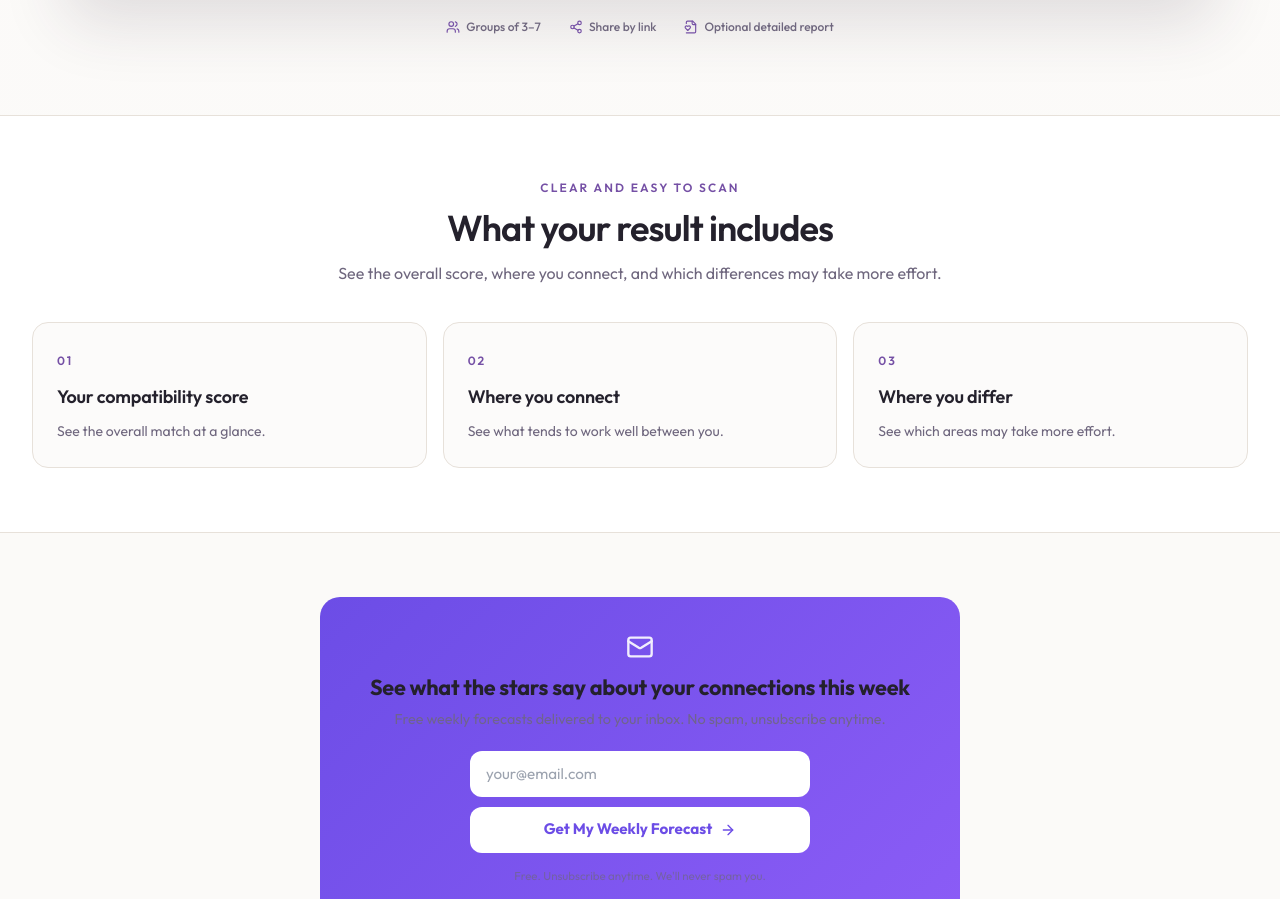
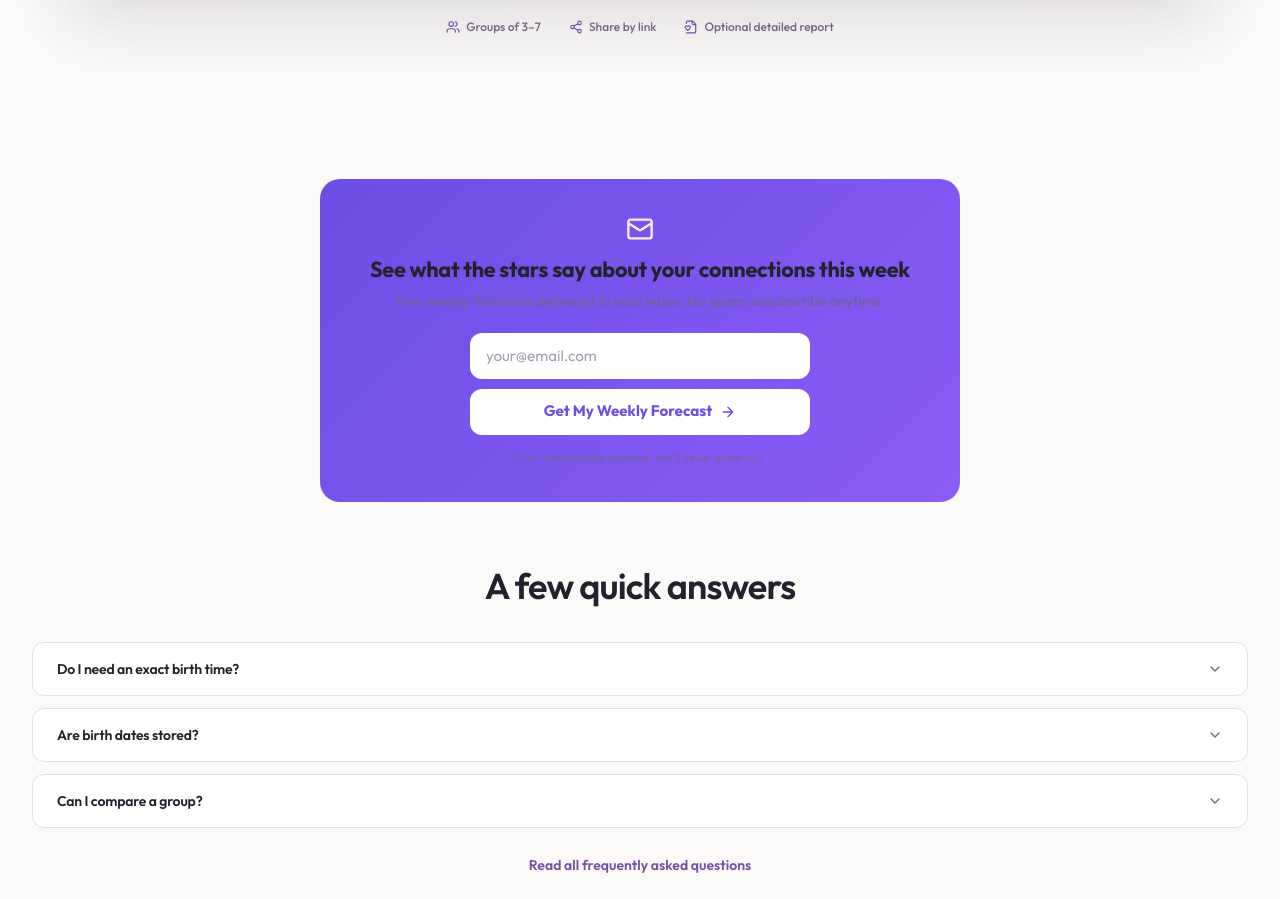
Before and after one commit to redefynliving/MatchbyBirth, a React (Vite) app in the folder apps/web/: page / in a window 1280 px wide. Shown: the part 1012-1911 px from the top of the page. Built offline with nearby package versions, Linux system fonts and the light colour scheme.

Commit message:
Remove redundant what-includes section, live preview covers it

```diff
--- a/apps/web/src/pages/HomePage.jsx
+++ b/apps/web/src/pages/HomePage.jsx
@@ -81,33 +81,6 @@ function HomePage() {
           </div>
         </section>
 
-        <section className="section-spacing border-y border-border bg-card">
-          <div className="content-container">
-            <div className="mx-auto max-w-2xl text-center">
-              <p className="text-xs font-semibold uppercase tracking-[0.18em] text-primary">Clear and easy to scan</p>
-              <h2 className="mt-3 text-3xl font-semibold tracking-tight md:text-4xl">
-                What your result includes
-              </h2>
-              <p className="mt-3 leading-relaxed text-muted-foreground">
-                See the overall score, where you connect, and which differences may take more effort.
-              </p>
-            </div>
-            <div className="mt-9 grid gap-4 md:grid-cols-3">
-              {[
-                ['01', 'Your compatibility score', 'See the overall match at a glance.'],
-                ['02', 'Where you connect', 'See what tends to work well between you.'],
-                ['03', 'Where you differ', 'See which areas may take more effort.'],
-              ].map(([number, title, description]) => (
-                <article key={number} className="rounded-2xl border border-border bg-background/70 p-6">
-                  <span className="text-xs font-semibold tracking-[0.16em] text-primary">{number}</span>
-                  <h3 className="mt-3 text-lg font-semibold">{title}</h3>
-                  <p className="mt-2 text-sm leading-6 text-muted-foreground">{description}</p>
-                </article>
-              ))}
-            </div>
-          </div>
-        </section>
-
         <HomeEmailCapture />
 
         <section className="section-spacing bg-background">
```
